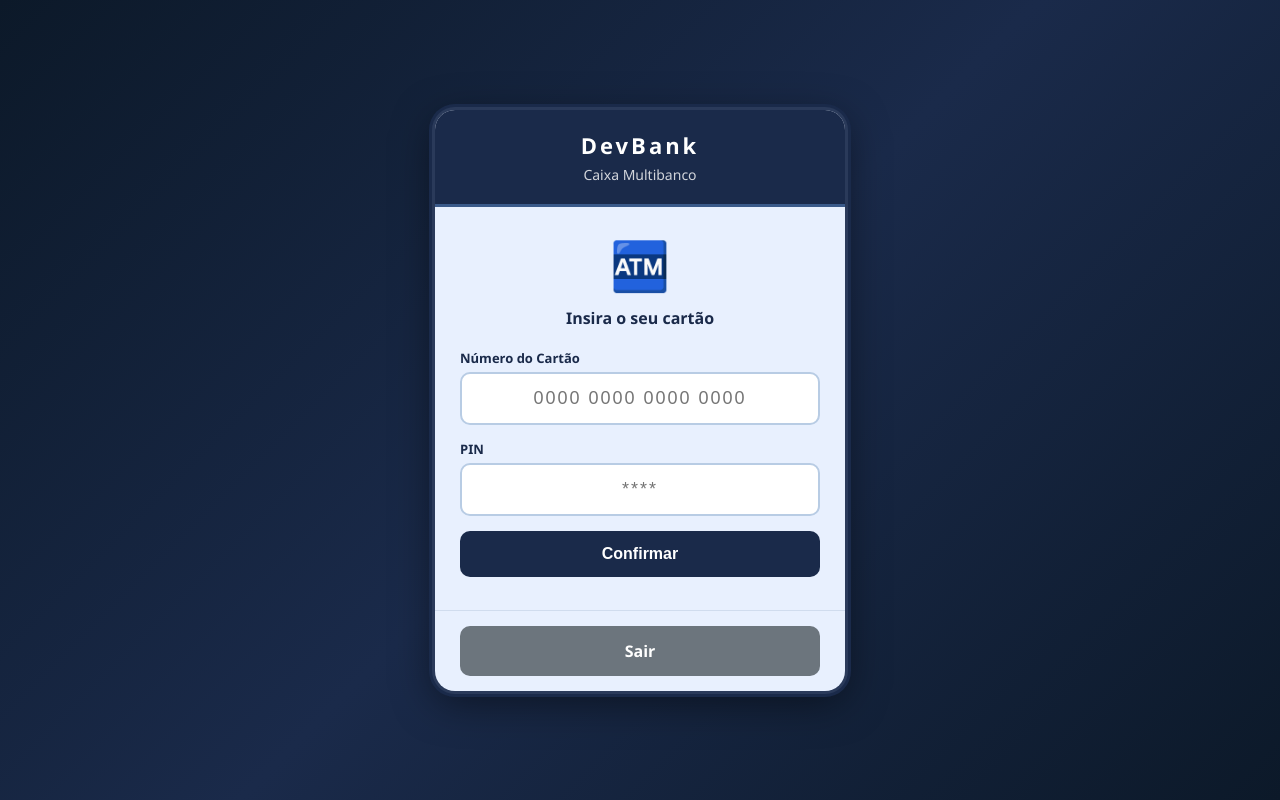
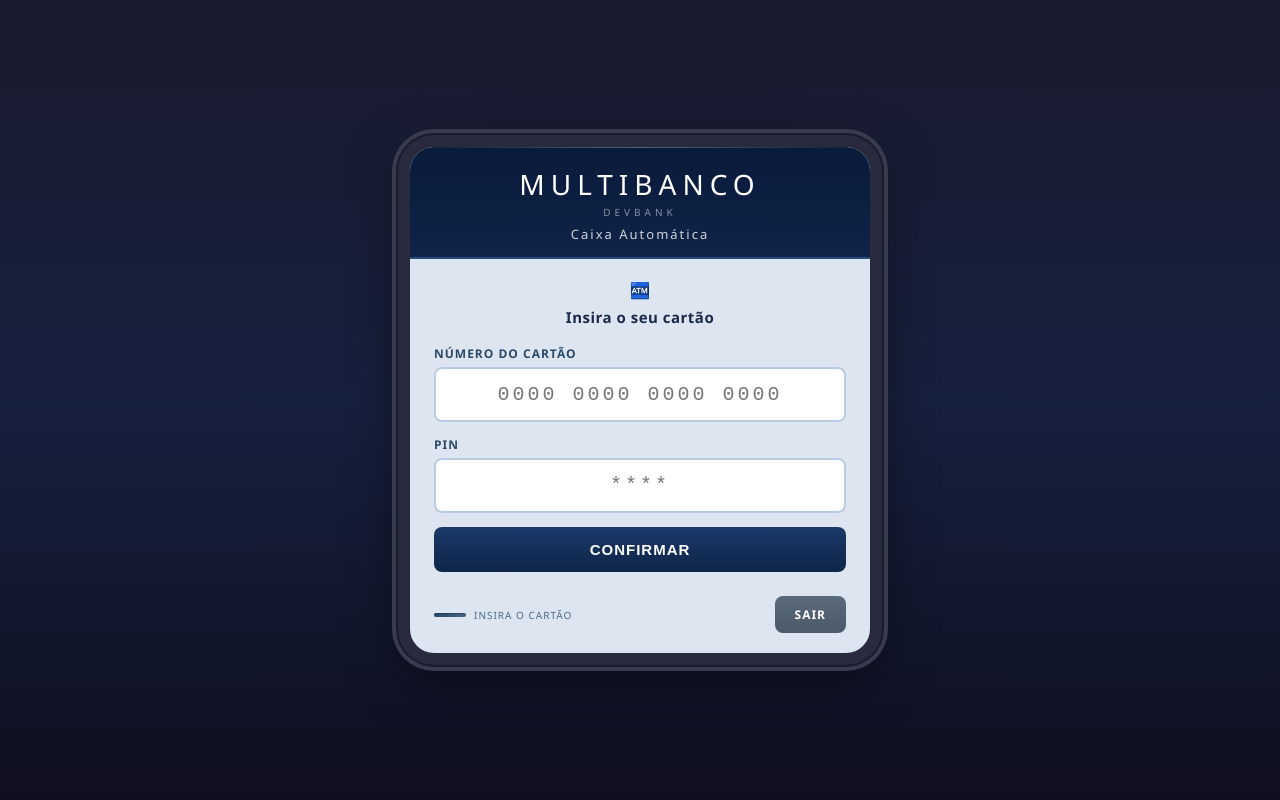
Before and after one commit to a14509-oficina/Trabalho-Final, a PHP site: page /atm/index.php in a window 1280 px wide. Run offline with PHP 8.4, Linux system fonts and the light colour scheme.

Commit message:
Visual Multibanco real no ATM

```diff
--- a/assets/style.css
+++ b/assets/style.css
@@ -248,235 +248,356 @@ body {
 /* ============ ATM THEME ============ */
 
 .atm-page {
-    background: linear-gradient(135deg, #0c1929 0%, #1a2a4a 50%, #0c1929 100%);
+    background: linear-gradient(180deg, #1a1a2e 0%, #16213e 50%, #0f0f1f 100%);
     display: flex;
     justify-content: center;
     align-items: center;
     min-height: 100vh;
 }
 
+/* ATM Machine Bezel */
 .atm-container {
     width: 100%;
-    max-width: 450px;
-    padding: 20px;
+    max-width: 520px;
+    padding: 30px;
+    position: relative;
 }
 
 .atm-screen {
-    background: #e8f0fe;
-    border-radius: 20px;
+    background: #dce5f0;
+    border-radius: 24px;
     box-shadow:
-        0 0 0 3px #2a3a5a,
-        0 0 0 6px #1a2a4a,
-        0 10px 40px rgba(0,0,0,0.5);
+        0 0 0 12px #2a2a3e,
+        0 0 0 14px #1a1a2e,
+        0 0 0 18px #3a3a4e,
+        0 15px 60px rgba(0,0,0,0.7);
     overflow: hidden;
+    position: relative;
+}
+
+/* Screen glare effect */
+.atm-screen::before {
+    content: '';
+    position: absolute;
+    top: 0;
+    left: 0;
+    right: 0;
+    height: 1px;
+    background: linear-gradient(90deg, transparent, rgba(255,255,255,0.3), transparent);
+    z-index: 1;
 }
 
 .atm-header {
-    background: #1a2a4a;
+    background: linear-gradient(180deg, #0a1a3a, #0f2448);
     color: white;
     text-align: center;
-    padding: 20px;
-    border-bottom: 3px solid #3a5a8a;
+    padding: 18px 20px 14px;
+    border-bottom: 2px solid #2a4a7a;
+    position: relative;
 }
 
 .atm-header h1 {
-    font-size: 22px;
-    letter-spacing: 3px;
+    font-size: 28px;
+    letter-spacing: 6px;
+    font-weight: 300;
+    text-transform: uppercase;
+}
+
+.atm-header .atm-sub {
+    font-size: 10px;
+    letter-spacing: 4px;
+    opacity: 0.5;
+    text-transform: uppercase;
+    display: block;
+    margin-top: 2px;
 }
 
 .atm-header h2 {
-    font-size: 14px;
-    font-weight: normal;
+    font-size: 13px;
+    font-weight: 400;
     opacity: 0.8;
-    margin-top: 5px;
+    margin-top: 6px;
+    letter-spacing: 2px;
+}
+
+/* ATM brand bar */
+.atm-brand-bar {
+    background: #0a1a3a;
+    text-align: center;
+    padding: 6px 0;
+    border-bottom: 2px solid #2a4a7a;
+}
+
+.atm-brand-bar span {
+    color: rgba(255,255,255,0.15);
+    font-size: 9px;
+    letter-spacing: 3px;
+    text-transform: uppercase;
 }
 
 .atm-body {
-    padding: 25px;
+    padding: 20px 24px 24px;
 }
 
 .atm-icon {
     text-align: center;
-    font-size: 48px;
-    margin-bottom: 10px;
+    margin-bottom: 6px;
 }
 
 .atm-instruction {
     text-align: center;
     color: #1a2a4a;
-    font-size: 16px;
-    margin-bottom: 20px;
+    font-size: 15px;
+    margin-bottom: 18px;
     font-weight: 600;
+    letter-spacing: 0.5px;
 }
 
 .atm-form .atm-input-group {
-    margin-bottom: 15px;
+    margin-bottom: 14px;
 }
 
 .atm-input-group label {
     display: block;
-    color: #1a2a4a;
-    font-size: 13px;
-    font-weight: 600;
+    color: #2a4a6a;
+    font-size: 12px;
+    font-weight: 700;
     margin-bottom: 5px;
+    text-transform: uppercase;
+    letter-spacing: 1px;
 }
 
 .atm-input-group input {
     width: 100%;
     padding: 14px;
     border: 2px solid #b8cce4;
-    border-radius: 10px;
-    font-size: 18px;
+    border-radius: 8px;
+    font-size: 20px;
     text-align: center;
-    letter-spacing: 2px;
+    letter-spacing: 3px;
     background: white;
+    transition: border-color 0.2s;
+    font-family: 'Courier New', monospace;
 }
 
 .atm-input-group input:focus {
     outline: none;
-    border-color: #3a5a8a;
+    border-color: #1a3a6a;
 }
 
 .atm-btn {
     display: block;
     width: 100%;
     padding: 14px;
-    background: #1a2a4a;
+    background: linear-gradient(180deg, #1a3a6a, #0f2448);
     color: white;
     border: none;
-    border-radius: 10px;
-    font-size: 16px;
+    border-radius: 8px;
+    font-size: 15px;
     font-weight: 600;
     cursor: pointer;
     text-align: center;
     text-decoration: none;
-    transition: background 0.3s;
-    margin-bottom: 8px;
+    transition: all 0.2s;
+    letter-spacing: 1px;
+    text-transform: uppercase;
 }
 
 .atm-btn:hover {
-    background: #2a3a6a;
+    background: linear-gradient(180deg, #2a4a8a, #1a3a6a);
+    transform: translateY(-1px);
+}
+
+.atm-btn:active {
+    transform: translateY(0);
 }
 
 .atm-btn-secondary {
-    background: #6c757d;
+    background: linear-gradient(180deg, #5a6a7a, #4a5a6a);
 }
 
 .atm-btn-secondary:hover {
-    background: #5a6268;
+    background: linear-gradient(180deg, #6a7a8a, #5a6a7a);
 }
 
 .atm-error {
     background: #f8d7da;
     border: 1px solid #f5c6cb;
     color: #721c24;
-    padding: 10px;
-    border-radius: 8px;
-    margin-bottom: 15px;
+    padding: 10px 14px;
+    border-radius: 6px;
+    margin-bottom: 14px;
     text-align: center;
-    font-size: 14px;
+    font-size: 13px;
 }
 
 .atm-success {
     background: #d4edda;
     border: 1px solid #c3e6cb;
     color: #155724;
-    padding: 10px;
-    border-radius: 8px;
-    margin-bottom: 15px;
+    padding: 10px 14px;
+    border-radius: 6px;
+    margin-bottom: 14px;
     text-align: center;
-    font-size: 14px;
+    font-size: 13px;
 }
 
 .atm-welcome {
     text-align: center;
-    color: #1a2a4a;
-    font-size: 14px;
-    margin-bottom: 5px;
+    color: #4a6a8a;
+    font-size: 12px;
+    margin-bottom: 4px;
+    letter-spacing: 0.5px;
 }
 
+/* Multibanco-style menu grid - 2 columns */
 .atm-menu {
-    display: flex;
-    flex-direction: column;
+    display: grid;
+    grid-template-columns: 1fr 1fr;
     gap: 10px;
-    margin-top: 20px;
+    margin-top: 16px;
 }
 
 .atm-menu-item {
     display: flex;
+    flex-direction: column;
     align-items: center;
-    gap: 15px;
+    justify-content: center;
     background: white;
-    padding: 15px 20px;
-    border-radius: 12px;
+    padding: 18px 12px;
+    border-radius: 10px;
     text-decoration: none;
     color: #1a2a4a;
     font-weight: 600;
-    border: 2px solid #d0dcee;
-    transition: all 0.3s;
+    font-size: 13px;
+    border: 2px solid #c8d8e8;
+    transition: all 0.2s;
+    text-align: center;
+    min-height: 80px;
 }
 
 .atm-menu-item:hover {
-    border-color: #3a5a8a;
-    background: #f0f4ff;
-    transform: translateX(5px);
+    border-color: #1a3a6a;
+    background: #f0f5ff;
+    transform: translateY(-2px);
+    box-shadow: 0 4px 12px rgba(26,58,106,0.15);
 }
 
 .atm-menu-icon {
-    font-size: 24px;
+    font-size: 28px;
+    margin-bottom: 6px;
+    line-height: 1;
+}
+
+.atm-menu-item span:last-child {
+    font-size: 11px;
+    text-transform: uppercase;
+    letter-spacing: 1px;
+    font-weight: 700;
+    color: #2a4a6a;
 }
 
 .atm-menu-exit {
-    border-color: #f5c6cb;
-    color: #dc3545;
+    border-color: #f0c0c0;
+}
+
+.atm-menu-exit span:last-child {
+    color: #c0392b;
 }
 
 .atm-menu-exit:hover {
-    border-color: #dc3545;
-    background: #fff5f5;
+    border-color: #c0392b;
+    background: #fff0f0;
 }
 
+/* Full-width menu item (for Sair, etc.) */
+.atm-menu-item-full {
+    grid-column: 1 / -1;
+    flex-direction: row;
+    gap: 10px;
+    min-height: auto;
+    padding: 14px;
+    background: #f8f0f0;
+    border-color: #e8c0c0;
+    color: #c0392b;
+}
+
+.atm-menu-item-full span:last-child {
+    font-size: 13px;
+}
+
+/* ATM Footer with card slot visual */
 .atm-footer {
-    padding: 15px 25px;
-    border-top: 1px solid #d0dcee;
+    padding: 0 24px 20px;
+    display: flex;
+    justify-content: space-between;
+    align-items: center;
+}
+
+.atm-card-slot {
+    display: flex;
+    align-items: center;
+    gap: 8px;
+    color: #4a6a8a;
+    font-size: 10px;
+    text-transform: uppercase;
+    letter-spacing: 1px;
+}
+
+.atm-card-slot .slot-icon {
+    display: inline-block;
+    width: 32px;
+    height: 4px;
+    background: linear-gradient(90deg, #2a4a6a, #4a6a8a);
+    border-radius: 2px;
+    box-shadow: inset 0 1px 2px rgba(0,0,0,0.3);
 }
 
 .atm-footer .atm-btn {
+    width: auto;
+    padding: 10px 20px;
+    font-size: 12px;
     margin-bottom: 0;
 }
 
+/* Balance display */
 .atm-saldo-box {
-    background: white;
+    background: linear-gradient(180deg, #f0f5ff, #e8f0fe);
     border: 2px solid #b8cce4;
-    border-radius: 15px;
+    border-radius: 12px;
     padding: 20px;
     text-align: center;
-    margin-bottom: 20px;
+    margin-bottom: 18px;
 }
 
 .atm-saldo-label {
-    color: #1a2a4a;
-    font-size: 14px;
-    margin-bottom: 5px;
+    color: #4a6a8a;
+    font-size: 11px;
+    text-transform: uppercase;
+    letter-spacing: 2px;
+    margin-bottom: 6px;
 }
 
 .atm-saldo-value {
-    color: #1a2a4a;
-    font-size: 32px;
+    color: #0a1a3a;
+    font-size: 36px;
     font-weight: 700;
     letter-spacing: 1px;
+    font-family: 'Courier New', monospace;
 }
 
 .atm-movimentos h3 {
     color: #1a2a4a;
-    font-size: 16px;
-    margin-bottom: 15px;
+    font-size: 14px;
+    margin-bottom: 12px;
+    letter-spacing: 1px;
+    text-transform: uppercase;
 }
 
 .atm-table {
     width: 100%;
     border-collapse: collapse;
-    font-size: 13px;
+    font-size: 12px;
 }
 
 .atm-table th,
--- a/atm/index.php
+++ b/atm/index.php
@@ -15,8 +15,9 @@ unset($_SESSION['atm_erro']);
     <div class="atm-container">
         <div class="atm-screen">
             <div class="atm-header">
-                <h1>DevBank</h1>
-                <h2>Caixa Multibanco</h2>
+                <h1>MULTIBANCO</h1>
+                <span class="atm-sub">DevBank</span>
+                <h2>Caixa Automática</h2>
             </div>
             <div class="atm-body">
                 <div class="atm-icon">🏧</div>
@@ -41,6 +42,10 @@ unset($_SESSION['atm_erro']);
                 </form>
             </div>
             <div class="atm-footer">
+                <div class="atm-card-slot">
+                    <span class="slot-icon"></span>
+                    <span>Insira o cartão</span>
+                </div>
                 <a href="../index.php" class="atm-btn atm-btn-secondary">Sair</a>
             </div>
         </div>
--- a/atm/levantamento.php
+++ b/atm/levantamento.php
@@ -2,9 +2,6 @@
 session_start();
 require_once __DIR__ . '/../classes/Database.php';
 require_once __DIR__ . '/../classes/Conta.php';
-require_once __DIR__ . '/../classes/ContaCorrente.php';
-require_once __DIR__ . '/../classes/ContaPoupanca.php';
-require_once __DIR__ . '/../classes/HistoricoTrait.php';
 
 if (!isset($_SESSION['atm_conta_id'])) {
     header('Location: index.php');
@@ -71,7 +68,8 @@ if ($_SERVER['REQUEST_METHOD'] === 'POST') {
     <div class="atm-container">
         <div class="atm-screen">
             <div class="atm-header">
-                <h1>DevBank</h1>
+                <h1>MULTIBANCO</h1>
+                <span class="atm-sub">DevBank</span>
                 <h2>Levantamento</h2>
             </div>
             <div class="atm-body">
--- a/atm/pagamento.php
+++ b/atm/pagamento.php
@@ -2,9 +2,6 @@
 session_start();
 require_once __DIR__ . '/../classes/Database.php';
 require_once __DIR__ . '/../classes/Conta.php';
-require_once __DIR__ . '/../classes/ContaCorrente.php';
-require_once __DIR__ . '/../classes/ContaPoupanca.php';
-require_once __DIR__ . '/../classes/HistoricoTrait.php';
 
 if (!isset($_SESSION['atm_conta_id'])) {
     header('Location: index.php');
@@ -70,7 +67,8 @@ if ($_SERVER['REQUEST_METHOD'] === 'POST') {
     <div class="atm-container">
         <div class="atm-screen">
             <div class="atm-header">
-                <h1>DevBank</h1>
+                <h1>MULTIBANCO</h1>
+                <span class="atm-sub">DevBank</span>
                 <h2>Pagamento de Serviços</h2>
             </div>
             <div class="atm-body">
--- a/atm/saldo.php
+++ b/atm/saldo.php
@@ -2,9 +2,6 @@
 session_start();
 require_once __DIR__ . '/../classes/Database.php';
 require_once __DIR__ . '/../classes/Conta.php';
-require_once __DIR__ . '/../classes/ContaCorrente.php';
-require_once __DIR__ . '/../classes/ContaPoupanca.php';
-require_once __DIR__ . '/../classes/HistoricoTrait.php';
 
 if (!isset($_SESSION['atm_conta_id'])) {
     header('Location: index.php');
@@ -33,7 +30,8 @@ $movimentos = $conta->getUltimosMovimentos(5);
     <div class="atm-container">
         <div class="atm-screen">
             <div class="atm-header">
-                <h1>DevBank</h1>
+                <h1>MULTIBANCO</h1>
+                <span class="atm-sub">DevBank</span>
                 <h2>Saldo e Movimentos</h2>
             </div>
             <div class="atm-body">
--- a/atm/transferencia.php
+++ b/atm/transferencia.php
@@ -2,9 +2,6 @@
 session_start();
 require_once __DIR__ . '/../classes/Database.php';
 require_once __DIR__ . '/../classes/Conta.php';
-require_once __DIR__ . '/../classes/ContaCorrente.php';
-require_once __DIR__ . '/../classes/ContaPoupanca.php';
-require_once __DIR__ . '/../classes/HistoricoTrait.php';
 
 if (!isset($_SESSION['atm_conta_id'])) {
     header('Location: index.php');
@@ -85,7 +82,8 @@ if ($_SERVER['REQUEST_METHOD'] === 'POST') {
     <div class="atm-container">
         <div class="atm-screen">
             <div class="atm-header">
-                <h1>DevBank</h1>
+                <h1>MULTIBANCO</h1>
+                <span class="atm-sub">DevBank</span>
                 <h2>Transferência</h2>
             </div>
             <div class="atm-body">
```
Also changed, not shown: other parts of assets/style.css (+49 -15 lines), atm/menu.php (+17 -12 lines), index.php (+8 -8 lines).
